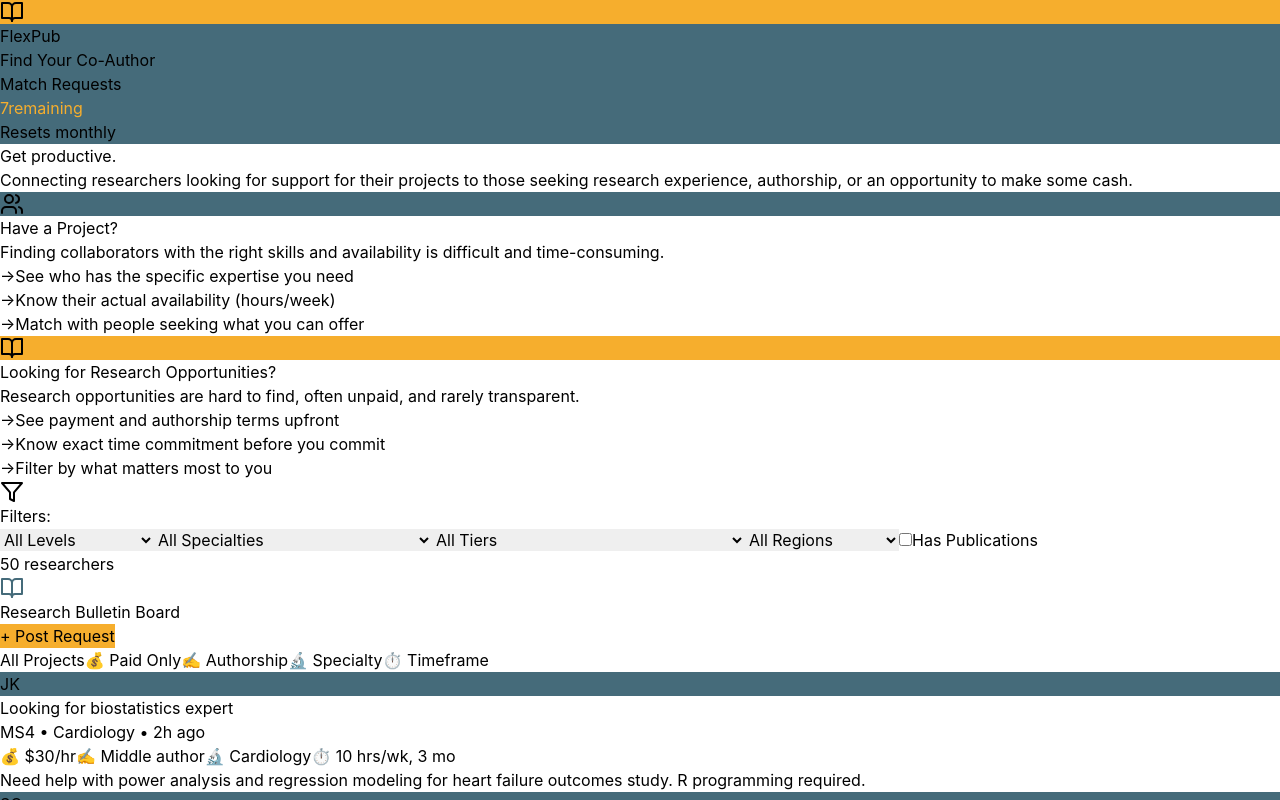
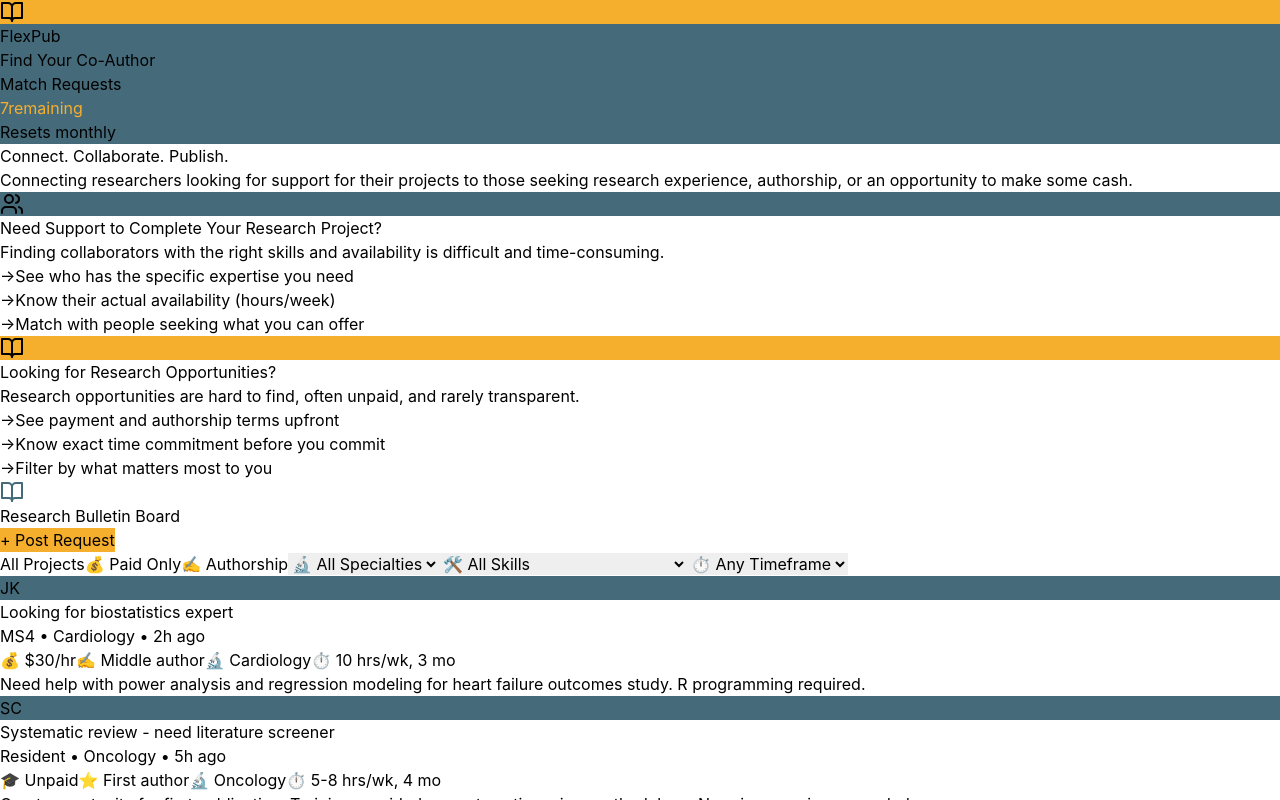
Before and after one commit to Discobelly/flexpub, a React (Vite) app: page / in a window 1280 px wide. Built offline with nearby package versions, Linux system fonts and the light colour scheme.

Commit message:
Add interactive bulletin filters, move bulletin first, refine hero, shorter header

```diff
--- a/src/components/FlexPub.jsx
+++ b/src/components/FlexPub.jsx
@@ -17,6 +17,12 @@
   const [freeMatchesUsed, setFreeMatchesUsed] = useState(0);
   const [showWaitlistModal, setShowWaitlistModal] = useState(false);
   const [hasSeenModal, setHasSeenModal] = useState(false);
+  const [bulletinFilters, setBulletinFilters] = useState({
+    type: 'all', // all, paid, authorship
+    specialty: '',
+    timeframe: '',
+    skillset: ''
+  });
 
   // Trigger modal when user scrolls, regardless of filtered results
   useEffect(() => {
@@ -139,7 +145,7 @@
     <div className="min-h-screen bg-gradient-to-br from-blue-50 to-indigo-50">
       {/* Header */}
       <div className="shadow-sm border-b border-gray-200" style={{backgroundColor: '#456b7a'}}>
-        <div className="max-w-7xl mx-auto px-4 py-6">
+        <div className="max-w-7xl mx-auto px-4 py-4">
           <div className="flex items-center justify-between">
             <div className="flex items-center gap-3">
               <div className="p-2 rounded-lg shadow-lg" style={{backgroundColor: '#f6ae2d'}}>
@@ -169,7 +175,7 @@
         <div className="bg-gradient-to-r from-blue-50 to-indigo-50 border border-gray-200 rounded-xl p-6 mb-6">
           <div className="max-w-3xl mx-auto text-center mb-6">
             <h2 className="text-2xl font-bold text-gray-900 mb-2">
-              Get productive.
+              Connect. Collaborate. Publish.
             </h2>
             <p className="text-base text-gray-700">
               Connecting researchers looking for support for their projects to those seeking research experience, authorship, or an opportunity to make some cash.
@@ -183,7 +189,7 @@
                 <div className="w-10 h-10 rounded-lg flex items-center justify-center" style={{backgroundColor: '#456b7a'}}>
                   <Users className="w-5 h-5 text-white" />
                 </div>
-                <h3 className="text-lg font-bold text-gray-900">Have a Project?</h3>
+                <h3 className="text-lg font-bold text-gray-900">Need Support to Complete Your Research Project?</h3>
               </div>
               <p className="text-sm text-gray-700 mb-3">
                 Finding collaborators with the right skills and availability is difficult and time-consuming.
@@ -235,76 +241,7 @@
       </div>
 
       <div className="max-w-7xl mx-auto px-4 py-8">
-        {/* Filter Bar */}
-        <div className="bg-white rounded-xl shadow-sm p-4 mb-6">
-          <div className="flex items-center gap-3 flex-wrap">
-            <div className="flex items-center gap-2 text-gray-600">
-              <Filter className="w-4 h-4" />
-              <span className="text-sm font-semibold">Filters:</span>
-            </div>
-
-            <select
-              value={filters.level}
-              onChange={(e) => setFilters({...filters, level: e.target.value})}
-              className="px-3 py-2 border border-gray-300 rounded-lg text-sm focus:ring-2 focus:ring-blue-500 focus:border-blue-500"
-            >
-              <option value="">All Levels</option>
-              {levels.map(level => <option key={level} value={level}>{level}</option>)}
-            </select>
-
-            <select
-              value={filters.specialty}
-              onChange={(e) => setFilters({...filters, specialty: e.target.value})}
-              className="px-3 py-2 border border-gray-300 rounded-lg text-sm focus:ring-2 focus:ring-blue-500 focus:border-blue-500"
-            >
-              <option value="">All Specialties</option>
-              {specialties.map(spec => <option key={spec} value={spec}>{spec}</option>)}
-            </select>
-
-            <select
-              value={filters.institutionTier}
-              onChange={(e) => setFilters({...filters, institutionTier: e.target.value})}
-              className="px-3 py-2 border border-gray-300 rounded-lg text-sm focus:ring-2 focus:ring-blue-500 focus:border-blue-500"
-            >
-              <option value="">All Tiers</option>
-              {institutionTiers.map(tier => <option key={tier} value={tier}>{tier}</option>)}
-            </select>
-
-            <select
-              value={filters.region}
-              onChange={(e) => setFilters({...filters, region: e.target.value})}
-              className="px-3 py-2 border border-gray-300 rounded-lg text-sm focus:ring-2 focus:ring-blue-500 focus:border-blue-500"
-            >
-              <option value="">All Regions</option>
-              {regions.map(region => <option key={region} value={region}>{region}</option>)}
-            </select>
-
-            <label className="flex items-center gap-2 cursor-pointer px-3 py-2 border border-gray-300 rounded-lg hover:bg-gray-50">
-              <input
-                type="checkbox"
-                checked={filters.hasPublications}
-                onChange={(e) => setFilters({...filters, hasPublications: e.target.checked})}
-                className="w-4 h-4 text-blue-600 border-gray-300 rounded focus:ring-blue-500"
-              />
-              <span className="text-sm font-medium text-gray-700">Has Publications</span>
-            </label>
-
-            {(filters.level || filters.specialty || filters.institutionTier || filters.region || filters.hasPublications) && (
-              <button
-                onClick={() => setFilters({ level: '', specialty: '', hasPublications: false, institutionTier: '', region: '' })}
-                className="text-sm text-blue-600 hover:text-blue-800 font-medium px-3 py-2"
-              >
-                Clear All
-              </button>
-            )}
-
-            <div className="ml-auto text-sm text-gray-600">
-              {filteredProfiles.length} researchers
-            </div>
-          </div>
-        </div>
-
-        {/* Bulletin Board Demo Section */}
+        {/* Bulletin Board Demo Section - MOVED HERE */}
         <div className="bg-white rounded-xl shadow-sm p-6 mb-6">
           <div className="flex items-center justify-between mb-4">
             <div className="flex items-center gap-2">
@@ -320,23 +257,76 @@
             </button>
           </div>
 
-          {/* Filter Pills - Show transparency features */}
+          {/* Filter Pills - Clickable transparency filters */}
           <div className="flex flex-wrap gap-2 mb-4 pb-4 border-b border-gray-200">
-            <button className="px-3 py-1.5 bg-gray-100 hover:bg-gray-200 rounded-full text-xs font-medium text-gray-700 transition-colors">
+            <button
+              onClick={() => setBulletinFilters({...bulletinFilters, type: 'all'})}
+              className={`px-3 py-1.5 rounded-full text-xs font-medium transition-colors ${
+                bulletinFilters.type === 'all'
+                  ? 'bg-gray-800 text-white'
+                  : 'bg-gray-100 hover:bg-gray-200 text-gray-700'
+              }`}
+            >
               All Projects
             </button>
-            <button className="px-3 py-1.5 bg-gray-100 hover:bg-gray-200 rounded-full text-xs font-medium text-gray-700 transition-colors flex items-center gap-1">
+            <button
+              onClick={() => setBulletinFilters({...bulletinFilters, type: bulletinFilters.type === 'paid' ? 'all' : 'paid'})}
+              className={`px-3 py-1.5 rounded-full text-xs font-medium transition-colors flex items-center gap-1 ${
+                bulletinFilters.type === 'paid'
+                  ? 'bg-green-600 text-white'
+                  : 'bg-gray-100 hover:bg-gray-200 text-gray-700'
+              }`}
+            >
               <span>💰</span> Paid Only
             </button>
-            <button className="px-3 py-1.5 bg-gray-100 hover:bg-gray-200 rounded-full text-xs font-medium text-gray-700 transition-colors flex items-center gap-1">
+            <button
+              onClick={() => setBulletinFilters({...bulletinFilters, type: bulletinFilters.type === 'authorship' ? 'all' : 'authorship'})}
+              className={`px-3 py-1.5 rounded-full text-xs font-medium transition-colors flex items-center gap-1 ${
+                bulletinFilters.type === 'authorship'
+                  ? 'bg-blue-600 text-white'
+                  : 'bg-gray-100 hover:bg-gray-200 text-gray-700'
+              }`}
+            >
               <span>✍️</span> Authorship
             </button>
-            <button className="px-3 py-1.5 bg-gray-100 hover:bg-gray-200 rounded-full text-xs font-medium text-gray-700 transition-colors flex items-center gap-1">
-              <span>🔬</span> Specialty
-            </button>
-            <button className="px-3 py-1.5 bg-gray-100 hover:bg-gray-200 rounded-full text-xs font-medium text-gray-700 transition-colors flex items-center gap-1">
-              <span>⏱️</span> Timeframe
-            </button>
+
+            <select
+              value={bulletinFilters.specialty}
+              onChange={(e) => setBulletinFilters({...bulletinFilters, specialty: e.target.value})}
+              className="px-3 py-1.5 bg-gray-100 hover:bg-gray-200 rounded-full text-xs font-medium text-gray-700 transition-colors border-none cursor-pointer"
+            >
+              <option value="">🔬 All Specialties</option>
+              <option value="cardiology">Cardiology</option>
+              <option value="oncology">Oncology</option>
+              <option value="neurology">Neurology</option>
+              <option value="surgery">Surgery</option>
+              <option value="pediatrics">Pediatrics</option>
+            </select>
+
+            <select
+              value={bulletinFilters.skillset}
+              onChange={(e) => setBulletinFilters({...bulletinFilters, skillset: e.target.value})}
+              className="px-3 py-1.5 bg-gray-100 hover:bg-gray-200 rounded-full text-xs font-medium text-gray-700 transition-colors border-none cursor-pointer"
+            >
+              <option value="">🛠️ All Skills</option>
+              <option value="statistics">Statistics / Biostatistics</option>
+              <option value="writing">Medical Writing</option>
+              <option value="data">Data Collection</option>
+              <option value="literature">Literature Review</option>
+              <option value="coding">Programming (R, Python, etc.)</option>
+            </select>
+
+            <select
+              value={bulletinFilters.timeframe}
+              onChange={(e) => setBulletinFilters({...bulletinFilters, timeframe: e.target.value})}
+              className="px-3 py-1.5 bg-gray-100 hover:bg-gray-200 rounded-full text-xs font-medium text-gray-700 transition-colors border-none cursor-pointer"
+            >
+              <option value="">⏱️ Any Timeframe</option>
+              <option value="short">&lt;1 month</option>
+              <option value="medium">1-3 months</option>
+              <option value="long">3-6 months</option>
+              <option value="extended">6+ months</option>
+            </select>
           </div>
 
           <div className="space-y-3">
@@ -416,6 +406,75 @@
             <p className="text-xs text-gray-600 text-center">
               Every project shows <span className="font-semibold" style={{color: '#456b7a'}}>payment, authorship, specialty & timeframe</span> upfront. No surprises.
             </p>
+          </div>
+        </div>
+
+        {/* Filter Bar */}
+        <div className="bg-white rounded-xl shadow-sm p-4 mb-6">
+          <div className="flex items-center gap-3 flex-wrap">
+            <div className="flex items-center gap-2 text-gray-600">
+              <Filter className="w-4 h-4" />
+              <span className="text-sm font-semibold">Filters:</span>
+            </div>
+
+            <select
+              value={filters.level}
+              onChange={(e) => setFilters({...filters, level: e.target.value})}
+              className="px-3 py-2 border border-gray-300 rounded-lg text-sm focus:ring-2 focus:ring-blue-500 focus:border-blue-500"
+            >
+              <option value="">All Levels</option>
+              {levels.map(level => <option key={level} value={level}>{level}</option>)}
+            </select>
+
+            <select
+              value={filters.specialty}
+              onChange={(e) => setFilters({...filters, specialty: e.target.value})}
+              className="px-3 py-2 border border-gray-300 rounded-lg text-sm focus:ring-2 focus:ring-blue-500 focus:border-blue-500"
+            >
+              <option value="">All Specialties</option>
+              {specialties.map(spec => <option key={spec} value={spec}>{spec}</option>)}
+            </select>
+
+            <select
+              value={filters.institutionTier}
+              onChange={(e) => setFilters({...filters, institutionTier: e.target.value})}
+              className="px-3 py-2 border border-gray-300 rounded-lg text-sm focus:ring-2 focus:ring-blue-500 focus:border-blue-500"
+            >
+              <option value="">All Tiers</option>
+              {institutionTiers.map(tier => <option key={tier} value={tier}>{tier}</option>)}
+            </select>
+
+            <select
+              value={filters.region}
+              onChange={(e) => setFilters({...filters, region: e.target.value})}
+              className="px-3 py-2 border border-gray-300 rounded-lg text-sm focus:ring-2 focus:ring-blue-500 focus:border-blue-500"
+            >
+              <option value="">All Regions</option>
+              {regions.map(region => <option key={region} value={region}>{region}</option>)}
+            </select>
+
+            <label className="flex items-center gap-2 cursor-pointer px-3 py-2 border border-gray-300 rounded-lg hover:bg-gray-50">
+              <input
+                type="checkbox"
+                checked={filters.hasPublications}
+                onChange={(e) => setFilters({...filters, hasPublications: e.target.checked})}
+                className="w-4 h-4 text-blue-600 border-gray-300 rounded focus:ring-blue-500"
+              />
+              <span className="text-sm font-medium text-gray-700">Has Publications</span>
+            </label>
+
+            {(filters.level || filters.specialty || filters.institutionTier || filters.region || filters.hasPublications) && (
+              <button
+                onClick={() => setFilters({ level: '', specialty: '', hasPublications: false, institutionTier: '', region: '' })}
+                className="text-sm text-blue-600 hover:text-blue-800 font-medium px-3 py-2"
+              >
+                Clear All
+              </button>
+            )}
+
+            <div className="ml-auto text-sm text-gray-600">
+              {filteredProfiles.length} researchers
+            </div>
           </div>
         </div>
 
```
